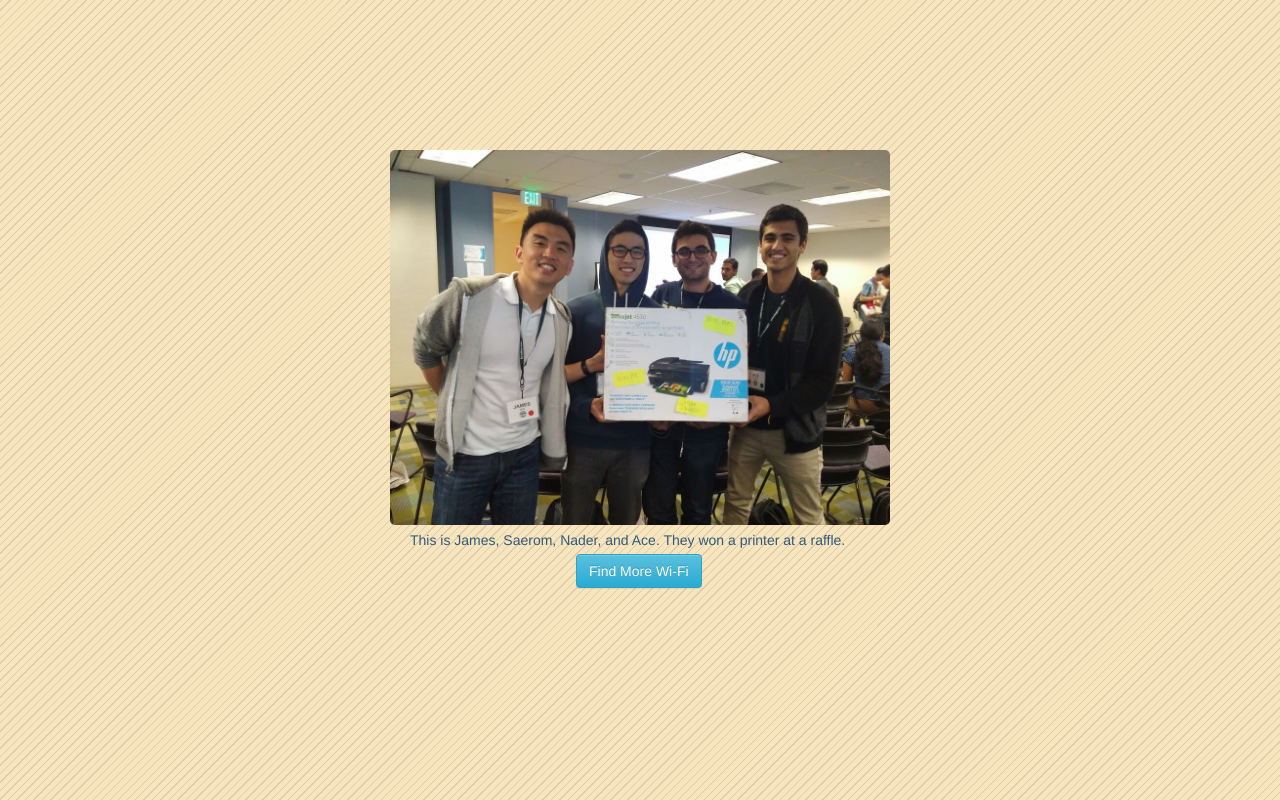
After one commit to romebop/wi-finder, a Flask app: page /about in a window 1280 px wide. The commit adds this page. Run offline with Flask 2, Linux system fonts and the light colour scheme; some libraries are stand-ins or nearby versions.

Commit message:
done for now

```diff
--- a/static/css/wi-finder.css
+++ b/static/css/wi-finder.css
@@ -1,19 +1,85 @@
+html, body {
+  height: 100%;
+}
+
+/* index page */
+
+.container {
+  position: relative;
+  width: 100%;
+  height: 100%;
+  background: repeating-linear-gradient(-45deg, #f6e6bd, #f6e6bd 5px, #e6c5ac 1px, #e6c5ac 6px);
+}
+
+#wifinder {
+  position: absolute;
+  width: 500px;
+  height: 640px;
+  left: calc(50% - 300px);
+  top: calc(50% - 320px);
+  padding: 0px 30px;
+  background: #73a4bd;
+  border-radius: 10px;
+  box-shadow: #103941 -1px 1px 3px;
+}
+
+#title {
+    float: left;
+    font-size: x-large;
+    font-family: sans-serif;
+    color: white;
+    margin-top: 20px;
+    text-shadow: -1px 0 black, 0 1px black, 1px 0 black, 0 -1px black;
+}
+
+#button {
+  float: right;
+  margin-top: 20px;
+}
+
+.btn-primary {
+  background: #a47352;
+}
+
+.btn-primary:hover, .btn-primary:focus, .btn-primary:active, .btn-primary:active:focus {
+  background: #735a20;
+}
+
+#host-form {
+  margin-top: 63px;
+}
+
 #map-canvas {
-  height: 800px;
-  width: 800px;
-  background-color: #3498db;
   position: absolute;
-  left: 50%;
-  margin: 30px 0 0 -400px;
+  height: 499px;
+  width: 499px;
+  left: calc(50% - 250px);
+  margin-top: 20px;
+}
+
+#spinner{
+  position: absolute;
+  left: calc(50% + 267px);
+  top: calc(50% - 220px);
+}
+
+#snorlax {
+  position: absolute;
+  left: calc(50% + 175px);
+  top: calc(50% - 230px);
+  width: 300px;
+  height: 300px;
+}
+
+#about {
+  position: absolute;
+  left: calc(50% + 260px);
+  top: calc(50% - 60px);
 }
 
 .spinner {
-  margin: 100px auto;
-  width: 40px;
-  height: 40px;
-  position: relative;
-  text-align: center;
-
+  width: 15px;
+  height: 15px;
   -webkit-animation: rotate 2.0s infinite linear;
   animation: rotate 2.0s infinite linear;
 }
@@ -55,3 +121,27 @@
     -webkit-transform: scale(1.0);
   }
 }
+
+/* about page */
+
+#team7 {
+  position: absolute;
+  width: 500px;
+  height: 375px;
+  left: calc(50% - 250px);
+  top: calc(50% - 250px);
+  border-radius: 5px;
+}
+
+#team7info {
+  position: absolute;
+  left: calc(50% - 230px);
+  top: calc(50% + 130px);
+  color: #315a7b;
+}
+
+#back {
+  position: absolute;
+  left: calc(50% - 64px);
+  top: calc(50% + 154px);
+}
--- /dev/null
+++ b/templates/about.html
@@ -0,0 +1,20 @@
+<!doctype html>
+<html lang="en">
+<head>
+<link rel="stylesheet" href="https://cdnjs.cloudflare.com/ajax/libs/twitter-bootstrap/3.3.5/css/bootstrap.min.css">
+<link rel="stylesheet" href="https://cdnjs.cloudflare.com/ajax/libs/twitter-bootstrap/3.3.5/css/bootstrap-theme.min.css">
+<link rel="stylesheet" href="static/css/wi-finder.css">
+<title>about</title>
+</head>
+<body>
+
+<div class="container">
+	<img id="team7" src="static/images/team7.jpeg" alt="no team7 :<">
+	<p id="team7info">This is James, Saerom, Nader, and Ace. They won a printer at a raffle.</p>
+	<a id="back" class="btn btn-info" role="button" href="/">Find More Wi-Fi</a>
+
+</div>
+
+</body>
+
+</html>
--- a/wifinder.py
+++ b/wifinder.py
@@ -39,5 +39,9 @@ def wifi_results():
 
     return render_template('index.html', stuff=json.dumps(new_results));
 
+@app.route('/about')
+def about():
+    return render_template('about.html')
+
 if __name__ == '__main__':
     app.run(debug=True)
```
Also changed, not shown: old_stuff/get_socrata.py (deleted, +0 -17 lines), templates/index.html (+21 -46 lines), static/images/snorlax.png (added), static/images/team7.jpeg (added), 1 other file.
